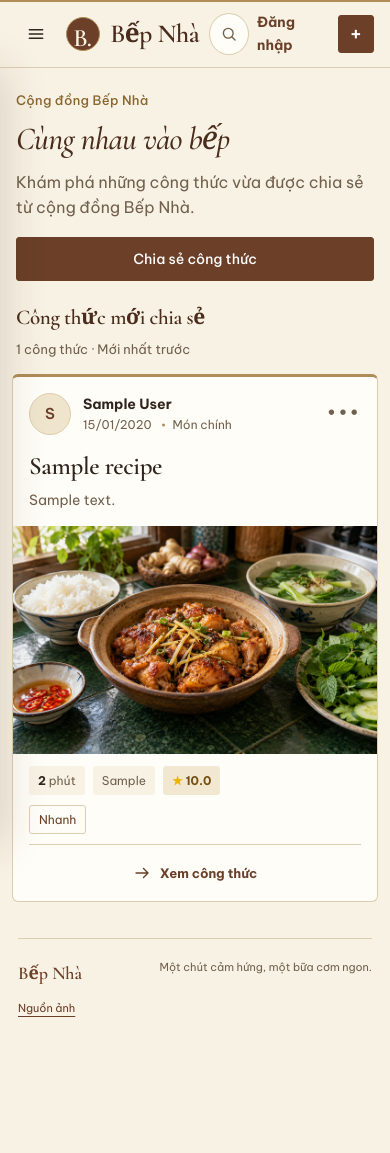
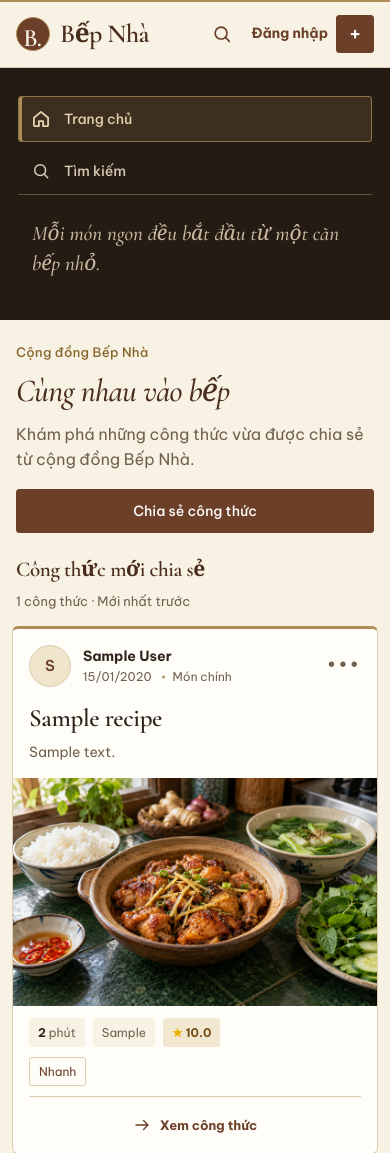
Before and after one commit to Kencd58/do-an-cong-thuc-nau-an, a Laravel app: page / in a window 390 px wide. Shown: the top 1153 px of the page. Before the commit the page ends 1017 px from the top, so only its background shows below. Run offline with Laravel 12, Linux system fonts and the light colour scheme; data comes from the database, SQL or seed files in the repository; tables that the repository leaves empty hold one stand-in row (values such as "Sample post"); style sheets or scripts are compiled from the project's sources.

Commit message:
Update UI

```diff
--- a/resources/css/app.css
+++ b/resources/css/app.css
@@ -40,7 +40,6 @@
 * { box-sizing: border-box; }
 html { scroll-behavior: smooth; }
 body { margin: 0; min-width: 320px; min-height: 100vh; background: var(--canvas); color: var(--ink); }
-body.sidebar-open { overflow: hidden; }
 a { color: var(--green); text-underline-offset: 4px; }
 button, input, select, textarea { font: inherit; }
 button { cursor: pointer; }
@@ -54,8 +53,6 @@ a:focus-visible, button:focus-visible, input:focus-visible, select:focus-visible
 }
 
 .sr-only { position: absolute; width: 1px; height: 1px; padding: 0; margin: -1px; overflow: hidden; clip: rect(0, 0, 0, 0); white-space: nowrap; border: 0; }
-.skip-link { position: fixed; left: 16px; top: -80px; z-index: 100; background: var(--surface); border: 1px solid var(--line); border-radius: var(--radius-sm); padding: 10px 14px; }
-.skip-link:focus { top: 10px; }
 
 /* App chrome */
 .site-header { position: sticky; top: 0; z-index: 30; height: var(--header-height); background: rgba(248, 242, 228, .97); border-bottom: 1px solid var(--line); box-shadow: inset 0 2px var(--brass); backdrop-filter: blur(12px); }
@@ -64,15 +61,13 @@ a:focus-visible, button:focus-visible, input:focus-visible, select:focus-visible
 .brand-mark { display: grid; place-items: center; width: 38px; height: 38px; padding-right: 2px; border: 1px solid var(--brass); border-radius: 50%; background: var(--wood); color: var(--canvas); font-family: var(--font-display); font-size: 27px; font-weight: 600; letter-spacing: -1px; }
 .header-actions { min-width: 0; margin-left: auto; display: flex; align-items: center; justify-content: flex-end; gap: 12px; font-size: 14px; }
 .header-actions > a:not(.button) { font-weight: 650; text-decoration: none; }
-.header-search { min-width: 220px; display: flex; align-items: center; gap: 10px; padding: 9px 14px; border: 1px solid var(--line); border-radius: var(--radius-sm); background: var(--surface); color: var(--muted); }
-.header-search:hover { border-color: var(--line-strong); color: var(--green); }
-.header-search svg { width: 18px; height: 18px; }
+.header-search { display: grid; flex: 0 0 auto; place-items: center; width: 42px; height: 42px; border-radius: 50%; color: var(--wood); }
+.header-search:hover { background: var(--green-soft); color: var(--green); }
+.header-search svg { width: 22px; height: 22px; }
 .account-chip { min-width: 0; max-width: 220px; display: flex; align-items: center; gap: 9px; }
 .account-avatar, .post-avatar { display: grid; flex: 0 0 auto; place-items: center; border: 1px solid var(--line); border-radius: 50%; background: var(--green-soft); color: var(--wood); font-weight: 600; }
 .account-avatar { width: 34px; height: 34px; font-size: 13px; }
 .account-name { overflow: hidden; color: var(--ink); font-weight: 650; text-overflow: ellipsis; white-space: nowrap; }
-.menu-toggle { display: none; width: 42px; height: 42px; padding: 0; place-items: center; border: 0; border-radius: 50%; background: transparent; color: var(--ink); }
-.menu-toggle:hover { background: var(--green-soft); }
 
 .app-shell { width: min(100%, 1360px); min-height: calc(100vh - var(--header-height)); margin: auto; display: grid; grid-template-columns: 232px minmax(0, 1fr); align-items: start; }
 .app-shell-centered { display: block; }
@@ -88,7 +83,6 @@ a:focus-visible, button:focus-visible, input:focus-visible, select:focus-visible
 .sidebar-logout { margin: 14px 0 0; }
 .sidebar-logout .nav-button { width: 100%; justify-content: flex-start; border-color: #665239; background: transparent; color: #d9cbb5; }
 .sidebar-logout .nav-button:hover { border-color: var(--brass); background: #33271b; color: var(--canvas); }
-.sidebar-backdrop { display: none; }
 .content-column { min-width: 0; }
 .main-container { width: 100%; max-width: 1080px; min-height: calc(100vh - 145px); margin: 0 auto; padding: 42px 40px 56px; }
 
@@ -309,12 +303,8 @@ input[aria-invalid="true"], select[aria-invalid="true"], textarea[aria-invalid="
 .site-footer span:first-child { color: var(--wood); font-family: var(--font-display); font-size: 18px; font-weight: 600; }
 
 @media (max-width: 1020px) {
-    .menu-toggle { display: grid; }
     .app-shell { display: block; }
-    .app-sidebar { position: fixed; z-index: 50; top: var(--header-height); left: 0; width: min(286px, calc(100vw - 48px)); height: calc(100vh - var(--header-height)); transform: translateX(-105%); transition: transform 180ms ease; box-shadow: 18px 0 42px rgba(62, 39, 26, .16); }
-    .sidebar-open .app-sidebar { transform: translateX(0); }
-    .sidebar-backdrop { position: fixed; z-index: 45; inset: var(--header-height) 0 0; display: block; background: rgba(43, 28, 20, .42); }
-    .sidebar-backdrop[hidden] { display: none; }
+    .app-sidebar { position: static; height: auto; border-right: 0; }
     .main-container { max-width: 1000px; padding-top: 34px; }
 }
 
@@ -322,8 +312,7 @@ input[aria-invalid="true"], select[aria-invalid="true"], textarea[aria-invalid="
     .header-inner { padding: 0 16px; gap: 10px; }
     .brand { font-size: 26px; }
     .brand-mark { width: 34px; height: 34px; border-radius: 50%; font-size: 25px; }
-    .header-search { min-width: 0; width: 42px; height: 42px; padding: 0; justify-content: center; border-radius: 50%; }
-    .header-search span, .account-name { display: none; }
+    .account-name { display: none; }
     .account-chip { width: 34px; }
     .header-actions { gap: 8px; }
     .header-actions .button-compact { min-height: 38px; padding: 7px 11px; }
@@ -373,5 +362,4 @@ input[aria-invalid="true"], select[aria-invalid="true"], textarea[aria-invalid="
 
 @media (prefers-reduced-motion: reduce) {
     html { scroll-behavior: auto; }
-    .app-sidebar { transition: none; }
 }
--- a/resources/js/app.js
+++ b/resources/js/app.js
@@ -7,34 +7,6 @@ document.querySelectorAll('[data-recipe-image]').forEach(image => {
     image.addEventListener('error', fallback, { once: true });
     if (image.complete && image.naturalWidth === 0) fallback();
 });
-
-const sidebarToggle = document.querySelector('[data-sidebar-toggle]');
-const sidebarBackdrop = document.querySelector('[data-sidebar-close]');
-const sidebar = document.querySelector('#app-sidebar');
-
-if (sidebarToggle && sidebar && sidebarBackdrop) {
-    const setSidebar = open => {
-        document.body.classList.toggle('sidebar-open', open);
-        sidebarToggle.setAttribute('aria-expanded', String(open));
-        sidebarBackdrop.hidden = !open;
-        if (open) sidebar.querySelector('a, button')?.focus();
-    };
-
-    sidebarToggle.addEventListener('click', () => setSidebar(!document.body.classList.contains('sidebar-open')));
-    sidebarBackdrop.addEventListener('click', () => setSidebar(false));
-    sidebar.addEventListener('click', event => {
-        if (event.target.closest('a') && window.matchMedia('(max-width: 1020px)').matches) setSidebar(false);
-    });
-    document.addEventListener('keydown', event => {
-        if (event.key === 'Escape' && document.body.classList.contains('sidebar-open')) {
-            setSidebar(false);
-            sidebarToggle.focus();
-        }
-    });
-    window.addEventListener('resize', () => {
-        if (window.innerWidth > 1020 && document.body.classList.contains('sidebar-open')) setSidebar(false);
-    });
-}
 
 document.querySelectorAll('[data-confirm-delete]').forEach(form => {
     form.addEventListener('submit', event => {
--- a/resources/views/layouts/app.blade.php
+++ b/resources/views/layouts/app.blade.php
@@ -11,17 +11,9 @@
     @vite(['resources/css/app.css', 'resources/js/app.js'])
 </head>
 @php($showSidebar = ! request()->routeIs('login', 'register'))
-<body class="{{ $showSidebar ? 'has-app-shell' : 'has-auth-shell' }}">
-    <a class="skip-link" href="#main">Đến nội dung chính</a>
-
+<body @class(['has-auth-shell' => ! $showSidebar])>
     <header class="site-header">
         <div class="header-inner">
-            @if ($showSidebar)
-                <button class="menu-toggle" type="button" data-sidebar-toggle aria-controls="app-sidebar" aria-expanded="false">
-                    <span class="sr-only">Mở menu</span>
-                    <svg aria-hidden="true" viewBox="0 0 24 24"><path d="M4 7h16M4 12h16M4 17h16"/></svg>
-                </button>
-            @endif
             <a class="brand" href="{{ url('/') }}" aria-label="Bếp Nhà — Trang chủ">
                 <span class="brand-mark" aria-hidden="true">B.</span>
                 <span>Bếp Nhà</span>
@@ -29,9 +21,8 @@
 
             <div class="header-actions">
                 @if ($showSidebar && Route::has('recipes.index'))
-                    <a class="header-search" href="{{ route('recipes.index') }}">
+                    <a class="header-search" href="{{ route('recipes.index') }}" aria-label="Tìm công thức" title="Tìm công thức">
                         <svg aria-hidden="true" viewBox="0 0 24 24"><circle cx="11" cy="11" r="6.5"/><path d="m16 16 4 4"/></svg>
-                        <span>Tìm công thức</span>
                     </a>
                 @endif
                 @auth
@@ -52,7 +43,6 @@
 
     <div class="app-shell {{ $showSidebar ? '' : 'app-shell-centered' }}">
         @if ($showSidebar)
-            <div class="sidebar-backdrop" data-sidebar-close hidden></div>
             <aside class="app-sidebar" id="app-sidebar" aria-label="Điều hướng chính">
                 <nav class="sidebar-nav">
                     <a href="{{ route('home') }}" @if(request()->routeIs('home')) aria-current="page" @endif>
```
